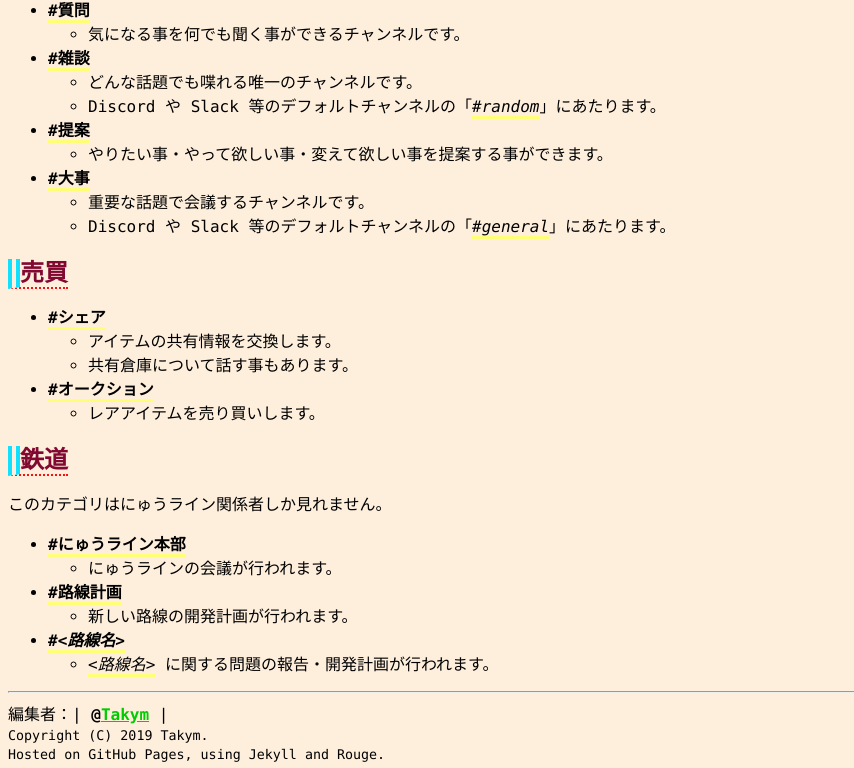
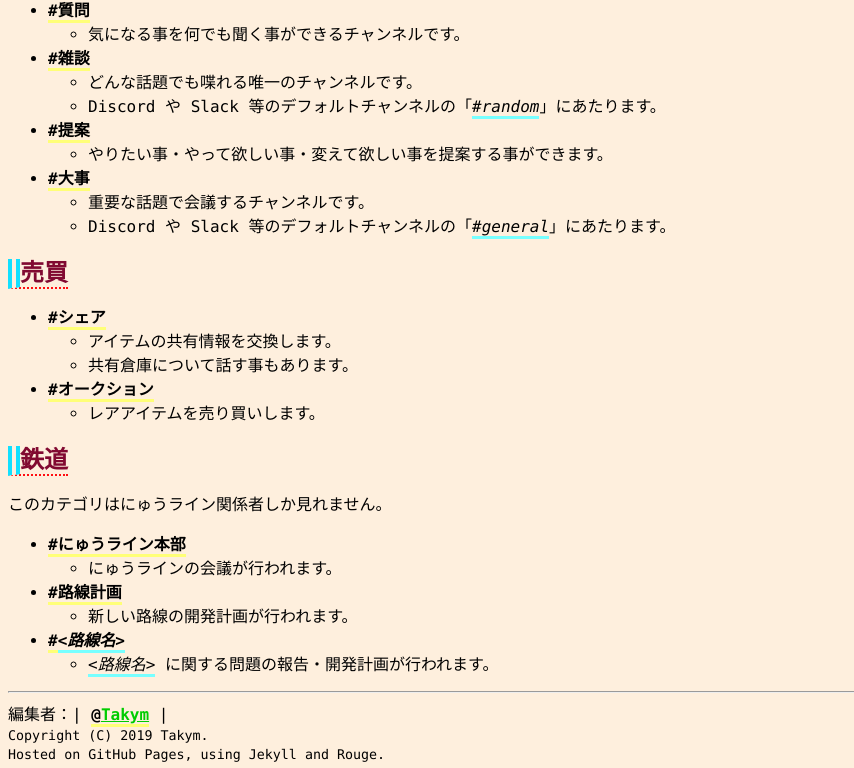
Before and after one commit to Gomadare0/nyuworld, a Jekyll site: the page built from discord.md, in a window 1280 px wide. Shown: the part 930-1698 px from the top of the page, without its empty margins (0-854 px from the left). Built offline with Jekyll 4.4.1, drawn with Linux system fonts in a browser that asks for light colours; some web fonts are replaced; our own code applies the rules of GitHub Pages for plain Markdown files.

Commit message:
スタイル更新

```diff
--- a/assets/styles/nyuw-style.css
+++ b/assets/styles/nyuw-style.css
@@ -50,8 +50,20 @@ a:active {
 	background-color: #DDEFFE;
 	text-decoration: none;
 }
-strong, em {
+strong, b {
 	border-bottom-style: solid;
 	border-bottom-width: 3px;
 	border-bottom-color: #FFFF77;
 }
+em, i {
+	border-bottom-style: solid;
+	border-bottom-width: 3px;
+	border-bottom-color: #77FFFF;
+	font-style: italic;
+}
+u {
+	border-bottom-style: solid;
+	border-bottom-width: 5px;
+	border-bottom-color: #FF77FF;
+	text-decoration: none;
+}
```
